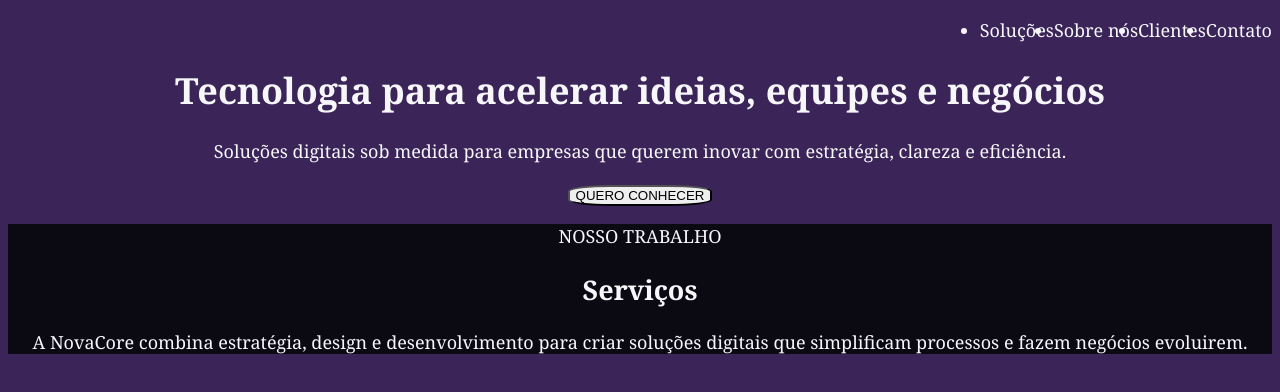
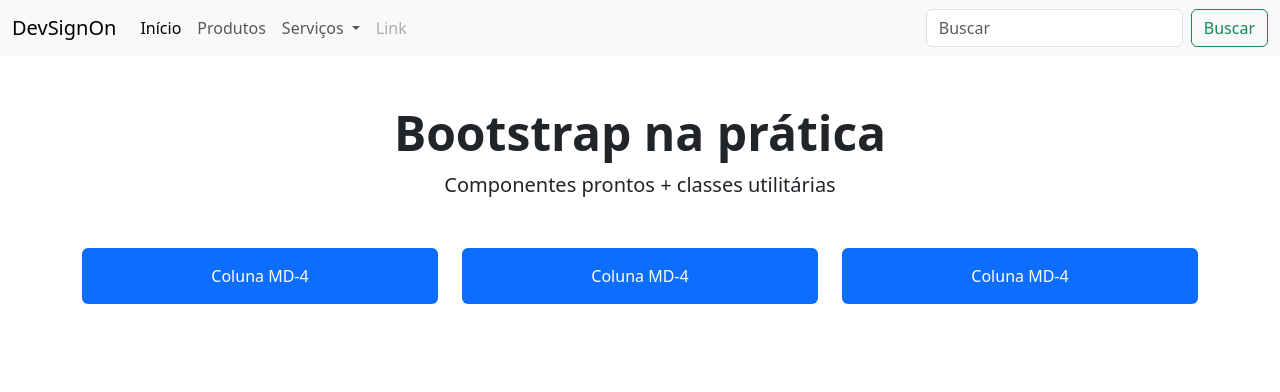
Before and after one commit to sampaiodelvane/Atividades-Fron-End-Design, a website: page index.html in a window 1280 px wide. Drawn offline with nearby package versions, Linux system fonts and the light colour scheme.

Commit message:
Bootstrap

```diff
--- a/index.html
+++ b/index.html
@@ -1,34 +1,134 @@
-<!DOCTYPE html>
+<!doctype html>
 <html lang="pt-br">
+
 <head>
-    <meta charset="UTF-8">
+    <meta charset="utf-8">
     <meta name="viewport" content="width=device-width, initial-scale=1.0">
-    <title>NovaCore - Landing Page</title>
-    <link rel="stylesheet" href="style.css">
+    <title>Demo Bootstrap</title>
+
+    <link href="https://cdn.jsdelivr.net/npm/bootstrap@5.3.8/dist/css/bootstrap.min.css" rel="stylesheet"
+        integrity="sha384-sRIl4kxILFvY47J16cr9ZwB07vP4J8+LH7qKQnuqkuIAvNWLzeN8tE5YBujZqJLB" crossorigin="anonymous">
 </head>
+
 <body>
-    <header>
-        <ul>
-            <li>Soluções</li>
-            <li>Sobre nós</li>
-            <li>Clientes</li>
-            <li>Contato</li>
-        </ul>
 
-    </header>
-    <hero>
-            <h1>Tecnologia para acelerar ideias, equipes e negócios</h1>
-            <p>Soluções digitais sob medida para empresas que querem inovar com estratégia, clareza e eficiência.</p>
-            <button>QUERO CONHECER</button>
-    </hero>
+    <nav class="navbar navbar-expand-lg bg-body-tertiary">
 
+        <div class="container-fluid">
+            <a class="navbar-brand" href="#">DevSignOn</a>
 
-        <section>
-            <p>NOSSO TRABALHO</p>
-            <h2>Serviços</h2>
-            <p>A NovaCore combina estratégia, design e desenvolvimento para criar soluções digitais que simplificam processos e fazem negócios evoluirem.</p>
-        </section>
+            <button class="navbar-toggler" type="button" data-bs-toggle="collapse" data-bs-target="#navbarScroll"
+                aria-controls="navbarScroll" aria-expanded="false" aria-label="Toggle navigation">
 
+                <span class="navbar-toggler-icon"></span>
+            </button>
+
+            <div class="collapse navbar-collapse" id="navbarScroll">
+
+                <ul class="navbar-nav me-auto my-2 my-lg-0 navbar-nav-scroll" style="--bs-scroll-height: 100px;">
+
+                    <li class="nav-item">
+                        <a class="nav-link active" aria-current="page" href="#">
+                            Início
+                        </a>
+                    </li>
+                    <li class="nav-item">
+                        <a class="nav-link" href="#">Produtos</a>
+                    </li>
+                    <li class="nav-item dropdown">
+                        <a class="nav-link dropdown-toggle" href="#" role="button" data-bs-toggle="dropdown"
+                            aria-expanded="false">
+                            Serviços
+                        </a>
+                        <ul class="dropdown-menu">
+                            <li>
+                                <a class="dropdown-item" href="#">
+                                    Visita Técnica
+                                </a>
+                            </li>
+                            <li>
+                                <a class="dropdown-item" href="#">
+                                    Soluções para Empresas
+                                </a>
+                            </li>
+                            <li>
+                                <hr class="dropdown-divider">
+                            </li>
+                            <li>
+                                <a class="dropdown-item" href="#">
+                                    Soluções para Pessoas Físicas
+                                </a>
+                            </li>
+                        </ul>
+                    </li>
+
+                    <li class="nav-item">
+                        <a class="nav-link disabled" aria-disabled="true">
+                            Link
+                        </a>
+                    </li>
+
+                </ul>
+
+                <form class="d-flex" role="search">
+                    <input class="form-control me-2" type="search" placeholder="Buscar" aria-label="Buscar">
+
+                    <button class="btn btn-outline-success" type="submit">
+                        Buscar
+                    </button>
+                </form>
+
+            </div>
+        </div>
+
+    </nav>
+
+    <!-- Título -->
+    <div class="container my-5 text-center">
+
+        <h1 class="display-5 fw-bold">
+            Bootstrap na prática
+        </h1>
+
+        <!-- display-5 => estilização de título + tamanho 5 -->
+
+        <p class="lead">
+            Componentes prontos + classes utilitárias
+        </p>
+
+        <!-- lead => estilização de texto -->
+
+    </div>
+
+    <section class="mb-5">
+        <div class="container">
+            <!-- row => representa uma linha usando Flexbox -->
+            <div class="row">
+                <!-- col-md-4 => ocupa 4/12, ou seja, 1/3 da linha -->
+                <div class="col-md-4">
+                    <div class="bg-primary text-white rounded text-center p-3">
+                        Coluna MD-4
+                    </div>
+                </div>
+
+                <div class="col-md-4">
+                    <div class="bg-primary text-white rounded text-center p-3">
+                        Coluna MD-4
+                    </div>
+                </div>
+                <div class="col-md-4">
+                    <div class="bg-primary text-white rounded text-center p-3">
+                        Coluna MD-4
+                    </div>
+                </div>
+            </div>
+        </div>
+    </section>
+
+    <script src="https://cdn.jsdelivr.net/npm/bootstrap@5.3.8/dist/js/bootstrap.bundle.min.js"
+        integrity="sha384-FKyoEForCGlyvwx9Hj09JcYn3nv7wiPVlz7YYwJrWVcXK/BmnVDxM+D2scQbITxI" crossorigin="anonymous">
+        </script>
 
 </body>
+
 </html>
--- /dev/null
+++ b/package.json
@@ -0,0 +1,5 @@
+{
+  "dependencies": {
+    "bootstrap": "^5.3.8"
+  }
+}
```
Also changed, not shown: 1 other file.
